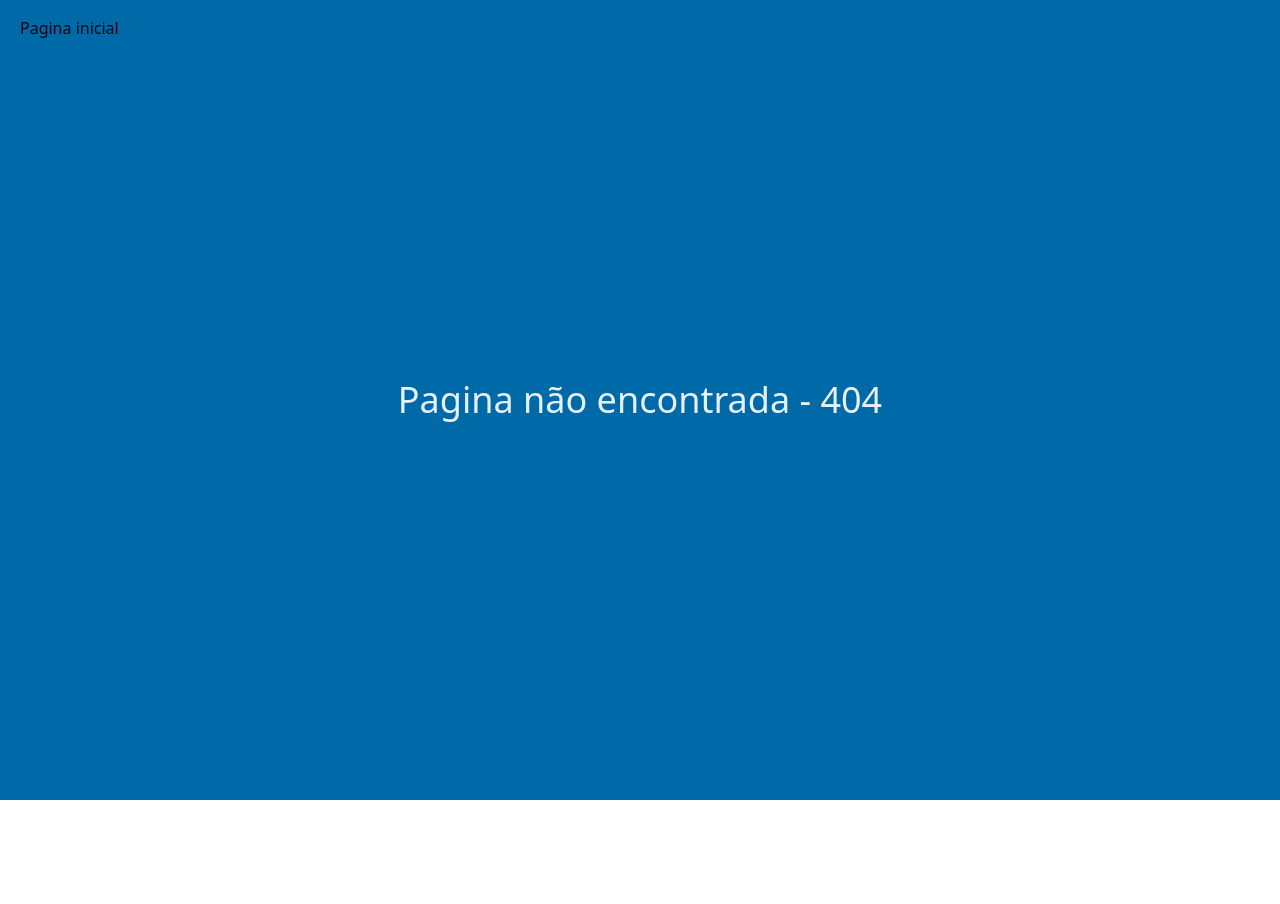
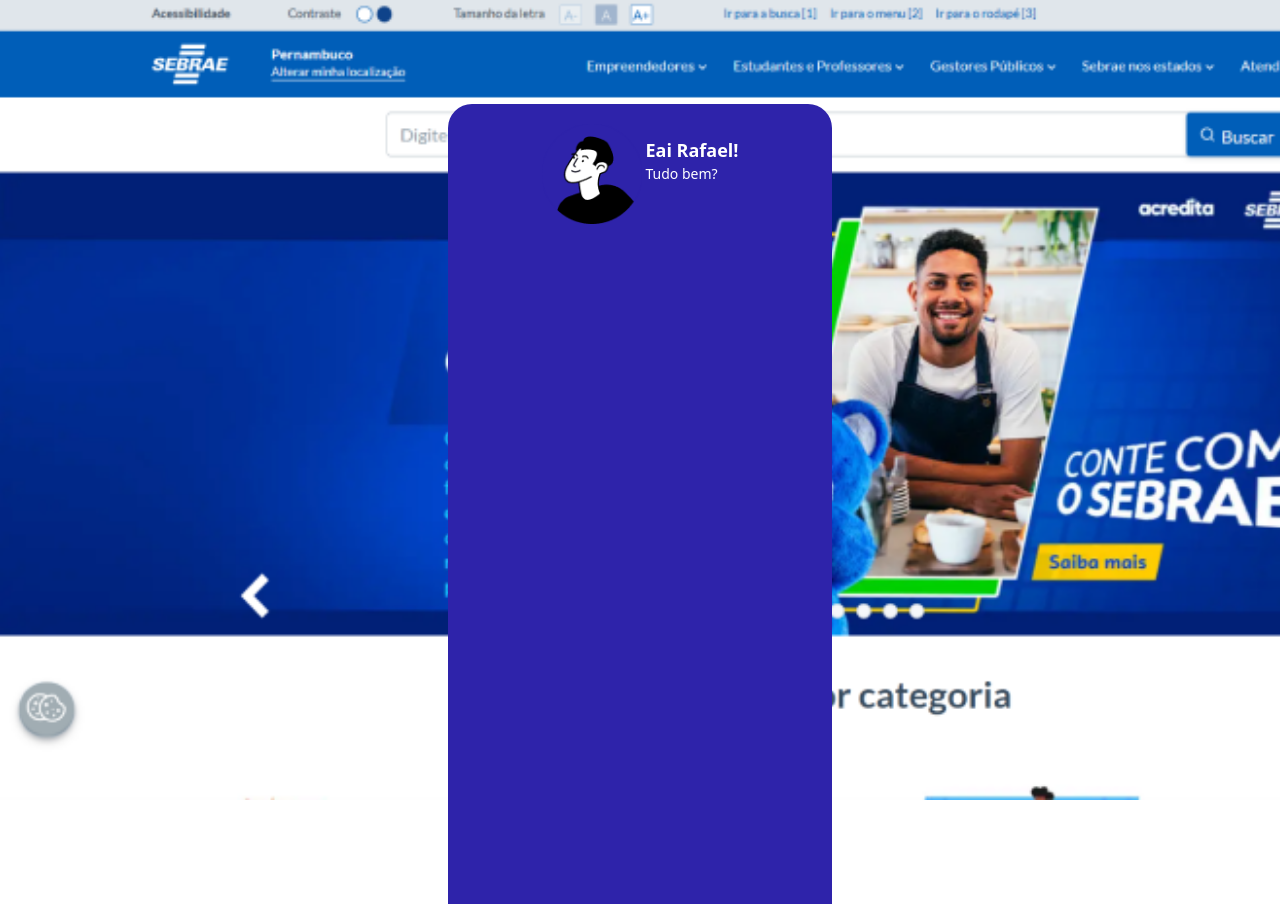
Before and after one commit to Lucasmenezes08/catalisaDashboard, a React (Vite) app in the folder catalisa/: page /pesquisa in a window 1280 px wide. Before the commit this address had no page. Before the commit the page ends 800 px from the top, so only its background shows below. Built offline with nearby package versions, Linux system fonts and the light colour scheme.

Commit message:
:sparkles: feat: Estruturar rota de pesquisa.

```diff
--- a/catalisa/src/App.tsx
+++ b/catalisa/src/App.tsx
@@ -9,7 +9,8 @@
 import EmpresaConfig from './components/configuracoes/EmpresaConfig';
 import ProtectedRoute from "@/routers/ProtectedRoute.tsx";
 import Test from "@/routers/Test.tsx";
-import NotFound from './components/common/notFound';
+import NotFound from '../src/components/common/NotFound.tsx';
+import Pesquisa from "@/routers/Pesquisa.tsx";
 
 
 function App() {
@@ -33,6 +34,7 @@
 
         <Route path={'/teste'} element={<Test/>}/>
         <Route path='*' element={<NotFound/>}/>
+        <Route path={"/pesquisa"} element={<Pesquisa/>}/>
 
 
 
--- /dev/null
+++ b/catalisa/src/components/common/animation-spinner.tsx
@@ -0,0 +1,9 @@
+export const Spinner = () => {
+    return (
+        <section className="fixed inset-0 bg-black/70 flex items-center justify-center z-[9999]">
+            <section className="bg-white p-8 rounded-lg shadow-xl flex flex-col items-center justify-center w-[150px] h-[150px]">
+                <section className="w-[50px] h-[50px] border-[6px] border-gray-200 border-t-[6px] border-t-blue-500 rounded-full animate-spin mb-4"></section>
+            </section>
+        </section>
+    );
+};
--- /dev/null
+++ b/catalisa/src/components/common/modalPerfil.tsx
@@ -0,0 +1,18 @@
+import { IoIosCloseCircleOutline } from "react-icons/io";
+import { IoPersonCircleOutline } from "react-icons/io5";
+import {useAuth} from "@/store/useAuth.tsx";
+import { Link } from 'react-router-dom';
+
+
+export default function ModalPerfil({nome , onclick} : any){
+    const {logout} = useAuth();
+    return (
+        <section className={"absolute flex flex-col items-center top-5 right-0 w-48 z-10 max-h-md gap-3 p-4 bg-white rounded-2xl border border-black"}>
+            <IoIosCloseCircleOutline onClick={onclick} className={"absolute top-2 right-2 cursor-pointer"} size={25}/>
+                <IoPersonCircleOutline size={40}/>
+                <p className={"text-md"}>{nome}</p>
+                <Link className={"text-lg font-semibold"} to={"configuracoes"} onClick={onclick}> Meu perfil </Link>
+                <button className={"text-blue-700 cursor-pointer"} onClick={logout}>Log out</button>
+        </section>
+    )
+}
--- a/catalisa/src/components/layout/NavbarDashboard.tsx
+++ b/catalisa/src/components/layout/NavbarDashboard.tsx
@@ -2,12 +2,19 @@
 import catalizaLogo from '../../assets/catalizaLogo.png'
 import { IoPersonCircleOutline } from "react-icons/io5";
 import { Link } from 'react-router-dom';
-import { useAuth } from '@/store/useAuth';
+import {useState} from "react";
+import ModalPerfil from "@/components/common/modalPerfil.tsx";
+import {useAuth} from "@/store/useAuth.tsx";
 
 export default function NavbarDashboard (){
 
+    const {user} = useAuth()
     const navigate = useNavigate();
-    const {logout} = useAuth();
+    const [openModal ,setOpenModal] = useState(false);
+
+    function handleModal () {
+        setOpenModal(!openModal);
+    }
 
     function navegarInicio (){
         navigate('/');
@@ -17,10 +24,13 @@
         <nav className="flex items-center justify-between bg-gray-200 w-full py-2 px-6">
             <img onClick={navegarInicio} className='w-20 h-5 cursor-pointer' src={catalizaLogo}/>
             <section className='flex flex-row items-center gap-5'>
-                <button onClick={logout} className='font-semibold cursor-pointer'>Logout</button>
-                <Link className={"cursor-pointer"} to={"configuracoes"}>
-                    <IoPersonCircleOutline size={35}/>
-                </Link>
+                <Link to={'/dashboard'}>Meu quadro</Link>
+                <section className="relative">
+                    <button className="cursor-pointer" onClick={handleModal}>
+                        <IoPersonCircleOutline size={35}/>
+                    </button>
+                    {openModal && <ModalPerfil nome={user?.username} onclick={handleModal} /> }
+                </section>
 
             </section>
         </nav>
--- /dev/null
+++ b/catalisa/src/components/sebrae/PesquisaBox.tsx
@@ -0,0 +1,15 @@
+import personagem from "../../assets/personagem.png";
+
+export default function PesquisaBox(){
+    return (
+        <section className={"absolute flex flex-col items-center top-[13%] left-[50%] translate-x-[-50%]  min-w-sm h-[100vh] bg-[#2E23AA] rounded-t-3xl py-5 px-5 transition easy-in-out delay-500 "}>
+            <section className={"flex flex-row items-start justify-center gap-1"}>
+                <img className={"w-25 h-25"} src={personagem}/>
+                <section className={"flex flex-col pt-3 text-white"}>
+                    <p className={"font-bold text-lg"}>Eai Rafael!</p>
+                    <p className={"text-sm"}>Tudo bem?</p>
+                </section>
+            </section>
+        </section>
+    )
+}
--- /dev/null
+++ b/catalisa/src/routers/Pesquisa.tsx
@@ -0,0 +1,37 @@
+import backgroundSebrae from "../assets/backgroundSebrae.png";
+import PesquisaBox from "@/components/sebrae/PesquisaBox.tsx";
+import {useEffect, useState} from "react";
+import {Spinner} from "@/components/common/animation-spinner.tsx";
+
+export default function Pesquisa(){
+    const [isLoading , setIsLoading] = useState(true);
+    const [isBoxOpen , setIsBoxOpen] = useState(false);
+
+
+    function handleCloseModal (){
+        setIsBoxOpen(false);
+    }
+
+    useEffect(() => {
+        const timer = setTimeout(() => {
+            setIsLoading(false);
+            setIsBoxOpen(true);
+        }, 5000);
+
+        return () => clearTimeout(timer);
+    }, []);
+
+    return (
+        <section
+            className={"relative w-full h-screen bg-cover"}
+            style={{ backgroundImage: `url(${backgroundSebrae})`}}
+        >
+
+            {isLoading && <Spinner />}
+            {!isLoading && isBoxOpen && (
+                <PesquisaBox/>
+            )}
+
+        </section>
+    )
+}
```
Also changed, not shown: catalisa/src/assets/backgroundSebrae.png (added), catalisa/src/assets/personagem.png (added).
